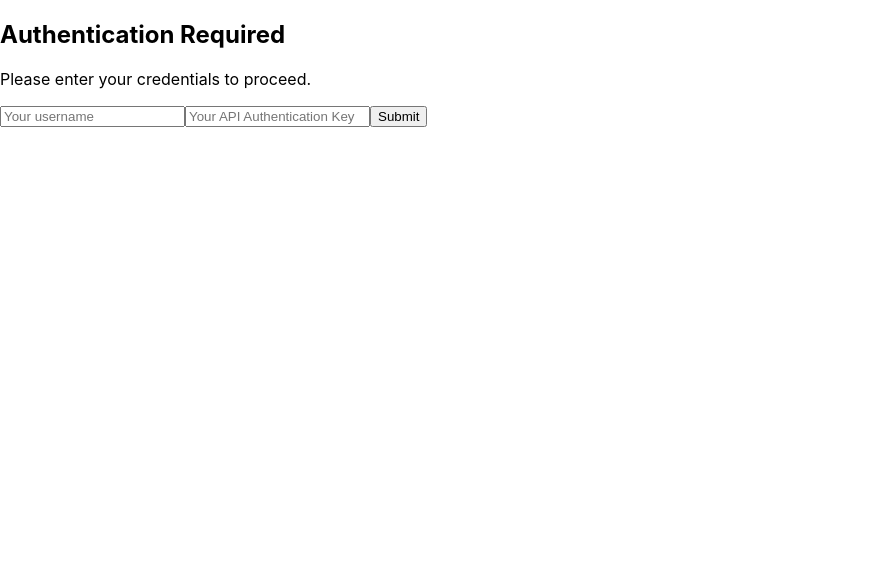
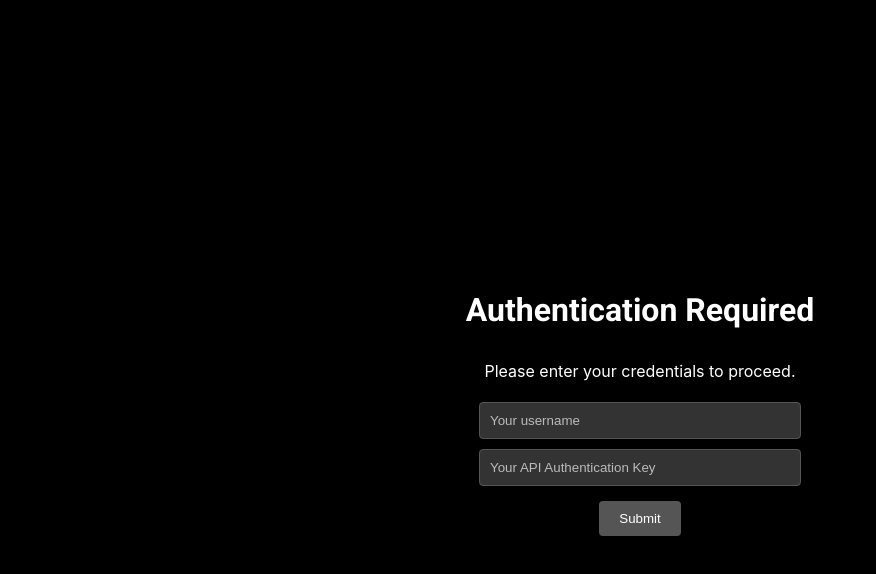
Before and after one commit to RohanPhadnis/GT-Trading-Competition, a React (Create React App) app: page / in a window 1280 px wide. Shown: the top 574 px of the page, without its empty margins (0-876 px from the left). Built offline with nearby package versions, Linux system fonts and the light colour scheme.

Commit message:
General Syntax and UI Changes

```diff
--- /dev/null
+++ b/src/Dashboard/AuthPage.css
@@ -0,0 +1,60 @@
+@import url('https://fonts.googleapis.com/css2?family=Roboto:wght@400;700&display=swap');
+
+.auth-page {
+    display: flex;
+    flex-direction: column;
+    justify-content: center;
+    align-items: center;
+    height: 100vh;
+    background-color: #000; /* Black background */
+    color: #fff; /* White text */
+  }
+
+.authentication-text {
+    font-family: 'Roboto', sans-serif;
+}
+
+
+.auth-page h2 {
+font-size: 2rem;
+margin-bottom: 1rem;
+}
+
+.auth-page p {
+font-size: 1rem;
+margin-bottom: 1rem;
+}
+
+.auth-page input {
+background-color: #333; /* Dark grey input background */
+color: #fff;
+border: 1px solid #555;
+padding: 10px;
+margin: 5px 0;
+border-radius: 4px;
+width: 300px;
+}
+
+.auth-page input::placeholder {
+color: #bbb;
+}
+
+.auth-page button {
+background-color: #555; /* Darker grey button */
+color: #fff;
+border: none;
+padding: 10px 20px;
+margin-top: 10px;
+border-radius: 4px;
+cursor: pointer;
+transition: background-color 0.3s ease;
+}
+
+.auth-page button:hover {
+background-color: #777;
+}
+
+.error {
+color: #ff4d4d; /* Red for errors */
+margin-top: 10px;
+}
--- a/src/Dashboard/AuthPage.js
+++ b/src/Dashboard/AuthPage.js
@@ -1,6 +1,7 @@
 import React, { useState, useEffect } from "react";
 import { useNavigate } from "react-router-dom";
 import { buildupHandler, getBuildupData } from "../HelperClasses/api.js";
+import "./AuthPage.css";
 
 const AuthPage = () => {
         const [username, setUsername] = useState("");
@@ -41,31 +42,21 @@ const AuthPage = () => {
             buildupHandler({ username, apiKey }, setSubscribeVar);
         };
 
-        return ( <
-            div className = "auth-page" >
-            <
-            h2 > Authentication Required < /h2> <
-            p > Please enter your credentials to proceed. < /p>
+        return (
+            <div className = "auth-page" >
+                <h2 className="authentication-text"> Authentication Required </h2>
+                <p> Please enter your credentials to proceed. </p>
 
-            <
-            input type = "text"
-            value = { username }
-            onChange = { handleUsernameChange }
-            placeholder = "Your username" /
-            >
-            <
-            input type = "password"
-            value = { apiKey }
-            onChange = { handleApiKeyChange }
-            placeholder = "Your API Authentication Key" /
-            >
-            <
-            button onClick = { handleSubmit } > Submit < /button>
+                <input type = "text" value = { username } onChange = { handleUsernameChange } placeholder = "Your username"/>
+                <input type = "password" value = { apiKey } onChange = { handleApiKeyChange } placeholder = "Your API Authentication Key"/>
 
-            {
-                auth && < p > ✅Authentication Succeeded!Redirecting... < /p>} {!auth && subscribeVar > 0 && < p > ❌Authentication Failed < /p>} {
-                error && < p className = "error" > { error } < /p>} < /
-                    div >
+                <button onClick = { handleSubmit }> Submit </button>
+
+                {auth && <p> ✅Authentication Succeeded!Redirecting... </p>}
+                {!auth && subscribeVar > 0 && < p > ❌Authentication Failed </p>}
+                {error && <p className = "error"> { error } </p>}
+
+            </div>
             );
         };
 
--- a/src/Dashboard/NewDashboard.js
+++ b/src/Dashboard/NewDashboard.js
@@ -7,6 +7,8 @@ import OrderBookWidget from "../widgets/OrderBookWidgetss.js";
 import ImageDisplayWidget from "../widgets/ImageDisplayWidget.js";
 import AuctionWidget from "../widgets/AuctionWidget.js";
 import EquitiesDashboard from "../widgets/EquityDashboard.js"
+import ChartWidget from "../widgets/ChartWidget.js";
+
 const NewDashboard = () => {
     const [selectedStock, setSelectedStock] = useState("AAPL");
     const [orders, setOrders] = useState([]);
@@ -18,73 +20,58 @@ const NewDashboard = () => {
         setOrders(filteredOrders);
     }, [selectedStock]);
 
-    return ( <
-        div className = "dashboard" > { /* COLUMN 1 */ } <
-        div className = "column-1" > { /* AUCTION WIDGET */ } <
-        div className = "Equities Dashboard" > < EquitiesDashboard selectedStock = { selectedStock }
-        setSelectedStock = { setSelectedStock }
-        />< /div >
+    return (
+        <div className = "dashboard">
 
-        <
-        div className = "widget auctionWidget" >
-        <
-        AuctionWidget / >
-        <
-        /div>
+            { /* COLUMN 1 */ }
 
-        { /* LOGO WIDGET */ } <
-        div className = "widget team-logo" >
-        <
-        ImageDisplayWidget / >
-        <
-        /div> < /
-        div >
+            <div className = "column-1">
 
-        { /* COLUMN 2 */ } <
-        div className = "column-2" > { /* CURRENT POSITION WIDGET */ } <
-        div className = "widget position-info" >
-        <
-        PlaceOrdersWidget selectedStock = { selectedStock }
-        /> < /
-        div >
+                { /* LIST OF EQUITIES */ }
+                <div className = "Equities Dashboard" > <EquitiesDashboard selectedStock = { selectedStock }
+                    setSelectedStock = { setSelectedStock }/>
+                </div>
 
+                { /* AUCTION WIDGET */ }
+                <div className = "widget auctionWidget">
+                    <AuctionWidget/>
+                </div>
 
-        { /* TRADE TABLE */ } <
-        div className = "New Trade Table" >
-        <
-        NewTradeTable / >
-        <
-        /div> < /
-        div >
+                { /* LOGO WIDGET */ }
+                <div className = "widget team-logo">
+                    <ImageDisplayWidget/>
+                </div>
 
-        { /* COLUMN 3 */ } <
-        div className = "column-3" > { /* ORDER BOOK WIDGET */ } <
-        div className = "widget order-book" >
-        <
-        OrderBookWidget selectedStock = { selectedStock }
-        orders = { orders }
-        /> < /
-        div > <
-        /div>
+            </div>
 
-        { /* RECENT ORDERS WIDGET (COMMENTED OUT, UNCOMMENT IF NEEDED) */ } {
-            /*
-                            <div className="widget recent-orders">
-                                Open Orders
-                                <RecentOrdersWidget orders={orders} />
-                            </div>
-                        */
-        }
+            { /* COLUMN 2 */ }
 
-        { /* CONTEST DASHBOARD (COMMENTED OUT, UNCOMMENT IF NEEDED) */ } {
-            /*
-                            <div className="widget contest-info">
-                                Contest Information
-                                <Contestdash />
-                            </div>
-                        */
-        } <
-        /div>
+            <div className = "column-2">
+
+                { /* CURRENT POSITION WIDGET */ }
+                <div className = "widget position-info">
+                <PlaceOrdersWidget selectedStock = { selectedStock }/>
+                </div>
+
+                {/** Chart Widget */}
+                <div className = "">
+                    <ChartWidget/>
+                </div>
+
+                { /* TRADE TABLE */ }
+                <div className = "widget trade-table" >
+                    <NewTradeTable/>
+                </div>
+
+            </div>
+
+            {/* COLUMN 3*/}
+            <div className = "column-3">
+                <div className="widget order-book">
+                    <OrderBookWidget/>
+                </div>
+            </div>
+        </div>
     );
 };
 
--- a/src/widgets/AuctionWidget.css
+++ b/src/widgets/AuctionWidget.css
@@ -1,4 +1,4 @@
-/* Import Roboto font - ensure it's at the very top */
+/* Importing Roboto Font*/
 @import url('https://fonts.googleapis.com/css2?family=Roboto:wght@400;700&display=swap');
 
 /* Main container with reduced height and increased width */
--- a/src/widgets/OrderBookWidgetss.js
+++ b/src/widgets/OrderBookWidgetss.js
@@ -67,57 +67,55 @@ const OrderBookWidget = ({ selectedStock }) => {
             .map(([price, quantity]) => ({ P: parseFloat(price), Q: quantity }))
             .sort((a, b) => a.P - b.P); // Sort asks low-to-high
 
-        return ( <
-            div className = "order-book-widget" >
-            <
-            h4 > Order Book
-            for { selectedStock } < /h4>
+        return (
+            <div className="order-book-widget">
+                <h4>Order Book for {selectedStock}</h4>
 
-            { /* If no order book is available, display "Empty Order Book" */ } {
-                !hasOrderBook || (sortedBids.length === 0 && sortedAsks.length === 0) ? ( <
-                    p className = "empty-order-book" > Empty Order Book < /p>
-                ) : ( <
-                    >
-                    { /* Column Headers */ } <
-                    div className = "column-headers" >
-                    <
-                    span className = "header price-header" > Price < /span> <
-                    span className = "header quantity-header" > Quantity < /span> <
-                    span className = "header orders-header" > Orders < /span> < /
-                    div >
+                { /* Conditional rendering for order book */ }
+                {!hasOrderBook || (sortedBids.length === 0 && sortedAsks.length === 0) ? (
+                <p className="empty-order-book">Empty Order Book</p>
+                ) : (
+                <>
+                    { /* Column Headers */ }
+                    <div className="column-headers">
+                    <span className="header price-header">Price</span>
+                    <span className="header quantity-header">Quantity</span>
+                    <span className="header orders-header">Orders</span>
+                    </div>
 
-                    { /* Bids Section */ } <
-                    h5 className = "bids-label" > Bids < /h5> {
-                    sortedBids.length > 0 ? (
-                        sortedBids.map((bid, index) => ( <
-                            PriceLevelWidget key = { `bid-${index}` }
-                            price = { bid.P }
-                            quantity = { bid.Q }
-                            orders = "-" / >
-                        ))
-                    ) : ( <
-                        p className = "empty-section" > No bids available < /p>
-                    )
-                }
+                    { /* Bids Section */ }
+                    <h5 className="bids-label">Bids</h5>
+                    {sortedBids.length > 0 ? (
+                    sortedBids.map((bid, index) => (
+                        <PriceLevelWidget
+                        key={`bid-${index}`}
+                        price={bid.P}
+                        quantity={bid.Q}
+                        orders="-"
+                        />
+                    ))
+                    ) : (
+                    <p className="empty-section">No bids available</p>
+                    )}
 
-                { /* Asks Section */ } <
-                h5 className = "asks-label" > Asks < /h5> {
-                sortedAsks.length > 0 ? (
-                    sortedAsks.map((ask, index) => ( <
-                        PriceLevelWidget key = { `ask-${index}` }
-                        price = { ask.P }
-                        quantity = { ask.Q }
-                        orders = "-" / >
+                    { /* Asks Section */ }
+                    <h5 className="asks-label">Asks</h5>
+                    {sortedAsks.length > 0 ? (
+                    sortedAsks.map((ask, index) => (
+                        <PriceLevelWidget
+                        key={`ask-${index}`}
+                        price={ask.P}
+                        quantity={ask.Q}
+                        orders="-"
+                        />
                     ))
-                ) : ( <
-                    p className = "empty-section" > No asks available < /p>
-                )
-            } <
-            />
-        )
-    } <
-    /div>
-);
-};
+                    ) : (
+                    <p className="empty-section">No asks available</p>
+                    )}
+                </>
+                )}
+            </div>
+         );
+    }
 
 export default OrderBookWidget;
```
Also changed, not shown: src/App.js (+8 -16 lines), src/Dashboard/Dashboard.js (+3 -43 lines).
